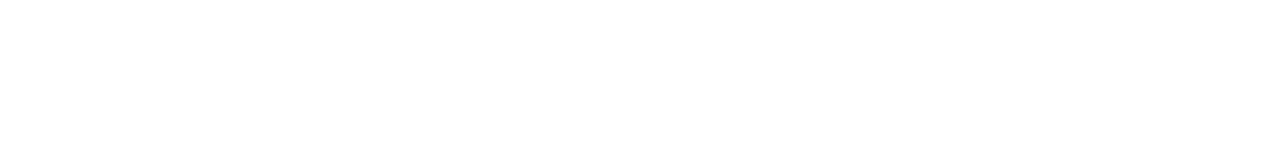
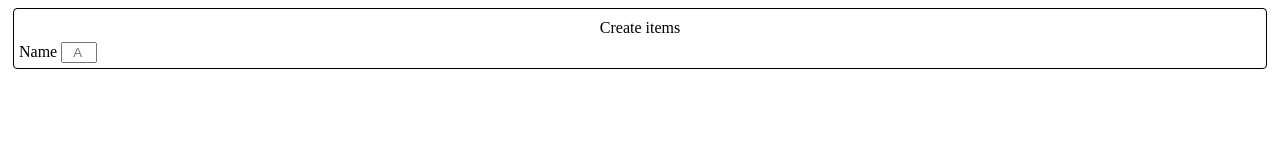
Before and after one commit to sowlushka/SupermarketTest, a plain HTML site: page index.html in a window 1280 px wide. Drawn offline with Linux system fonts and the light colour scheme.

Commit message:
js code is ready index.html, main.css: interface creating

```diff
--- /dev/null
+++ b/assets/css/main.css
@@ -0,0 +1,20 @@
+
+
+
+form{
+    border: 1px solid black;
+    border-radius: 4px;
+    margin: 5px;
+    padding: 5px;
+}
+
+.form-caption{
+    text-align: center;
+    margin: 5px auto;
+
+}
+
+#item-name{
+    width: 20px;
+    padding-left: 10px;
+}
--- a/assets/js/classes/Checkout.mjs
+++ b/assets/js/classes/Checkout.mjs
@@ -20,8 +20,9 @@ export class Checkout{
     }
 
     get total(){
-        let groupedItems=this.#rule.groupProductsByItem(this.#items);
+        let groupedItems=this.#rule.groupProductsByItem(this.#items);// divide the stream of goods into groups
+        let sum=groupedItems.reduce((acc,el)=>acc+this.#rule.calcDiscountPrice(el.item, el.count),0)
 
-        return groupedItems;
+        return this.#rule.calcCommonDiscount(sum);
     }
 }
--- a/assets/js/classes/Item.mjs
+++ b/assets/js/classes/Item.mjs
@@ -12,7 +12,7 @@ export class Item{
         this.#barcode=barcode;
     }
 
-    get Name(){
+    get name(){
         return this.#name;
     }
 
--- a/assets/js/classes/Pricing_rules.mjs
+++ b/assets/js/classes/Pricing_rules.mjs
@@ -39,7 +39,7 @@ export class Pricing_rules{
 
 
     calcDiscountPrice(item, count){
-        let rule=getProductRule(item);
+        let rule=this.getProductRule(item.name);
         return Math.floor(count/rule.numberForDiscount)*rule.discountPrice+(count%rule.numberForDiscount)*item.price;
     }
 
--- a/index.html
+++ b/index.html
@@ -4,12 +4,18 @@
 <head>
     <meta charset="UTF-8">
     <meta name="viewport" content="width=device-width, initial-scale=1.0">
+    <link rel="stylesheet" href="./assets/css/main.css">
     <script type="module" src="./assets/js/main.mjs"></script>
     <title>Supermarket</title>
 </head>
 
 <body>
 
+    <form>
+        <div class="form-caption">Create items</div>
+        <label for="">Name</label>
+        <input type="text" placeholder="A" id="item-name">
+    </form>
 </body>
 
 </html>
```
